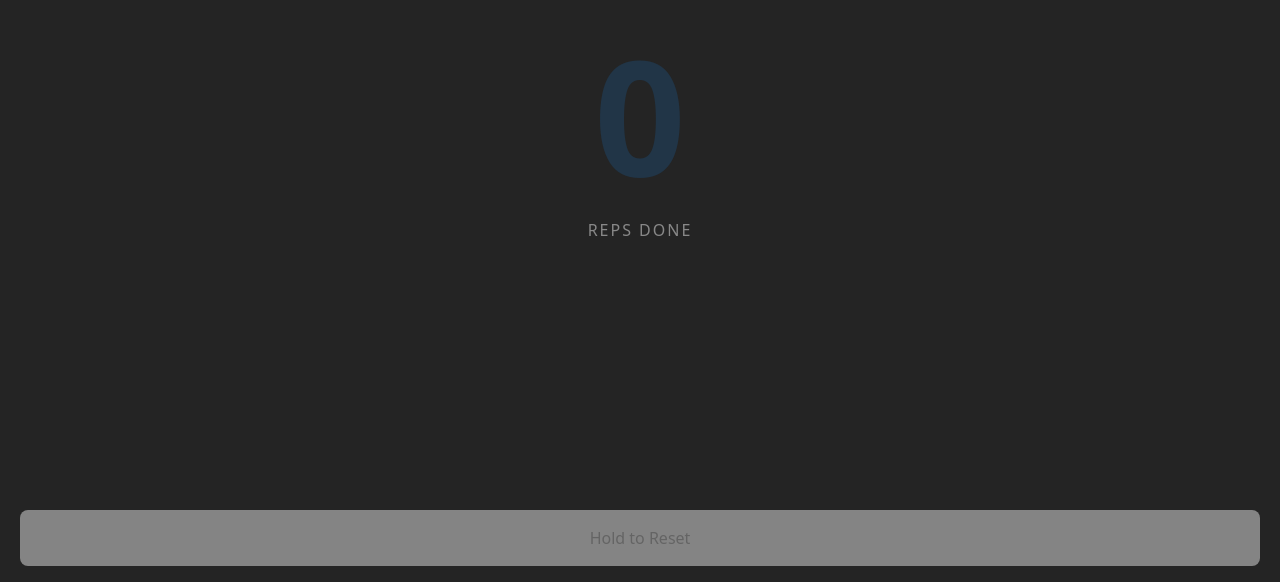
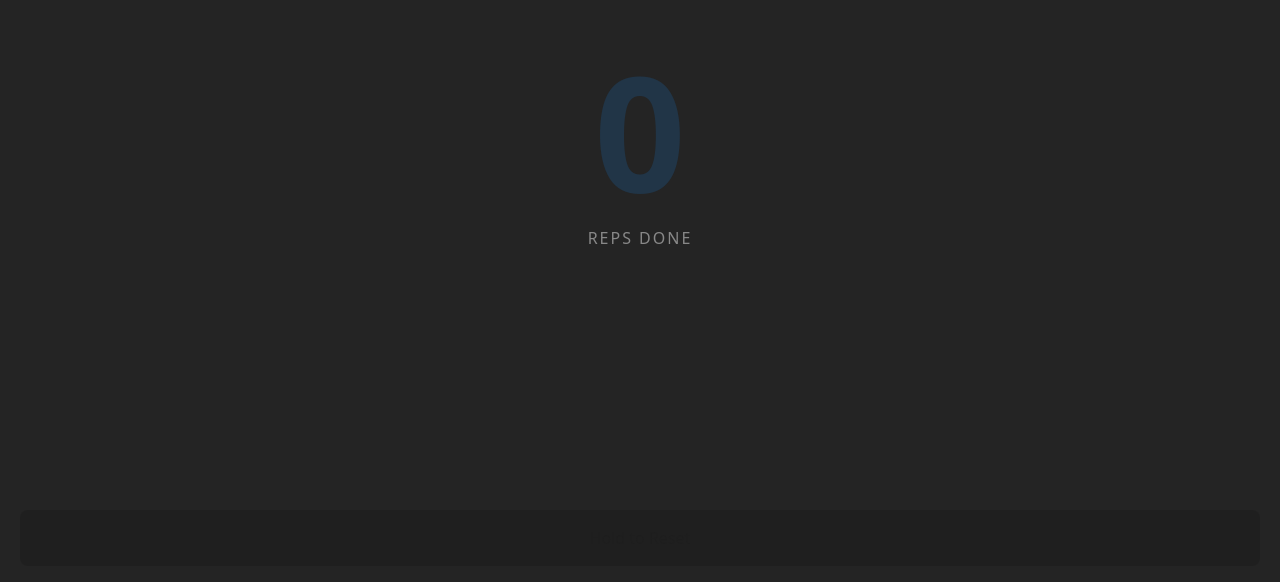
Before and after one commit to Kolya5434/counter, a React (Vite) app: page / in a window 1280 px wide. Shown: the part 218-800 px from the top of the page. Built offline with nearby package versions, Linux system fonts and the light colour scheme.

Commit message:
Refine styling: switch to `svh` for improved viewport handling, adjust safe-area padding, and enhance button and layout alignment.

```diff
--- a/src/App.css
+++ b/src/App.css
@@ -1,32 +1,37 @@
 body {
   margin: 0;
-  display: flex;
-  place-items: center;
+  padding: 0;
   min-width: 320px;
-  height: 100dvh;
+  background-color: #242424;
+  /* Прибираємо position: fixed — воно ламає dvh на iOS */
   overflow: hidden;
-  position: fixed;
-  width: 100%;
 }
 
 .fullscreen-container {
-  height: 100dvh;
   width: 100vw;
+  height: 100svh; /* svh = small viewport height — враховує UI браузера */
+  display: flex;
+  flex-direction: column;
+  align-items: center;
+  background-color: #242424;
+  position: relative;
+  box-sizing: border-box;
+  /* Safe area padding з усіх боків */
+  padding-top: env(safe-area-inset-top);
+  padding-bottom: calc(env(safe-area-inset-bottom) + 16px);
+  padding-left: 20px;
+  padding-right: 20px;
+}
+
+/* Каунтер займає весь вільний простір і центрує себе всередині */
+.counter-display {
+  flex: 1;
   display: flex;
   flex-direction: column;
   justify-content: center;
   align-items: center;
-  background-color: #242424;
-  position: relative;
-  overflow: hidden;
-  box-sizing: border-box;
-  /* ❌ Прибрано padding-bottom — він зміщував центр вниз */
-}
-
-.counter-display {
   text-align: center;
-  /* Трохи підняти вгору, щоб компенсувати кнопку знизу */
-  margin-bottom: calc(env(safe-area-inset-bottom) + 80px);
+  width: 100%;
 }
 
 h1 {
@@ -38,11 +43,12 @@ p {
   color: #888;
   letter-spacing: 2px;
   text-transform: uppercase;
+  margin: 0.5rem 0 0;
 }
 
 @keyframes pulse {
-  0% { transform: scale(1); }
-  50% { transform: scale(1.1); }
+  0%   { transform: scale(1); }
+  50%  { transform: scale(1.1); }
   100% { transform: scale(1); }
 }
 
@@ -73,19 +79,23 @@ p {
   to   { transform: scaleX(1); }
 }
 
+/* Кнопка — частина flex потоку, не absolute */
 .reset-btn {
-  position: absolute;
-  /* ✅ Safe area + відступ знизу */
-  bottom: max(env(safe-area-inset-bottom), 16px);
-  left: 20px;
-  right: 20px;
+  width: 100%;
+  flex-shrink: 0;
   z-index: 10;
   padding: 1rem;
-  /* ✅ Мінімальна висота щоб кнопка не "ховалась" */
   min-height: 52px;
+  box-sizing: border-box;
   -webkit-user-select: none;
   user-select: none;
-  box-sizing: border-box;
+  border-radius: 8px;
+  border: 1px solid transparent;
+  font-size: 1em;
+  font-weight: 500;
+  font-family: inherit;
+  background-color: #1a1a1a;
+  cursor: pointer;
 }
 
 .reset-btn:focus,
```
